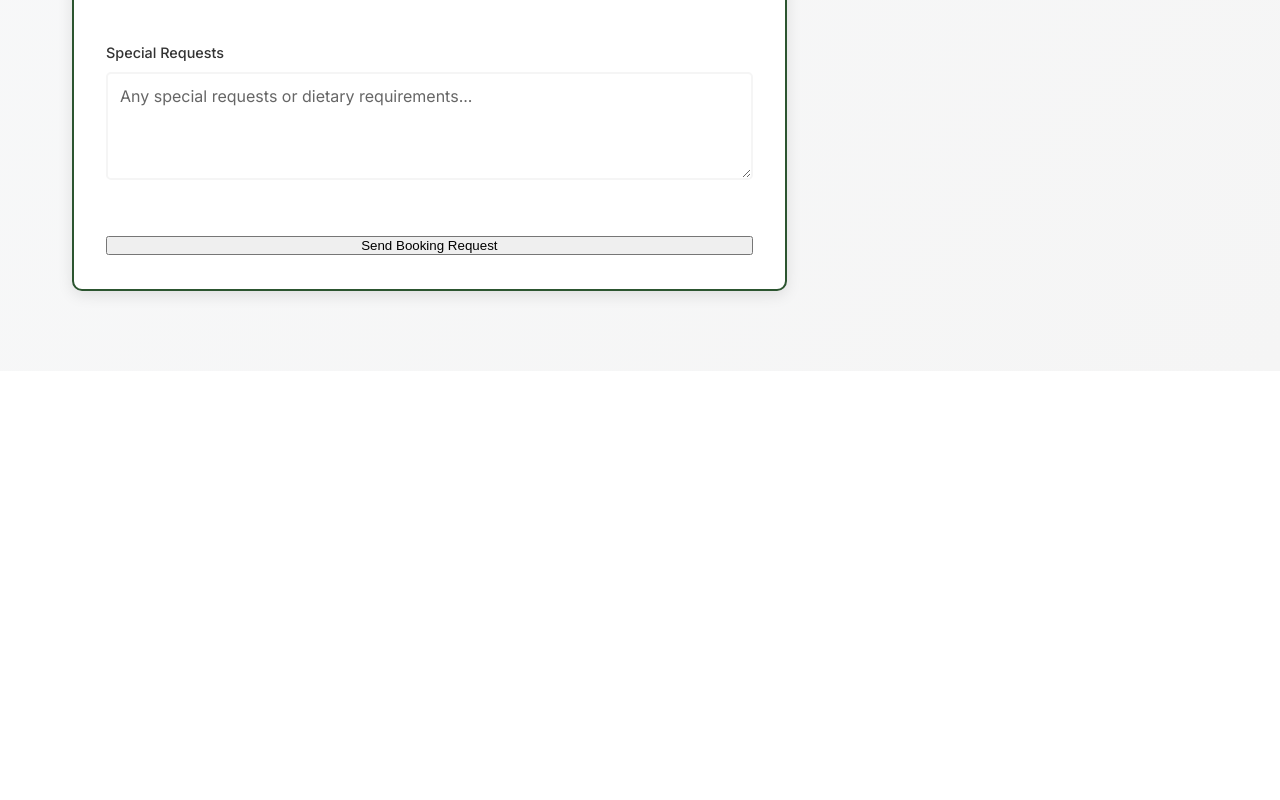
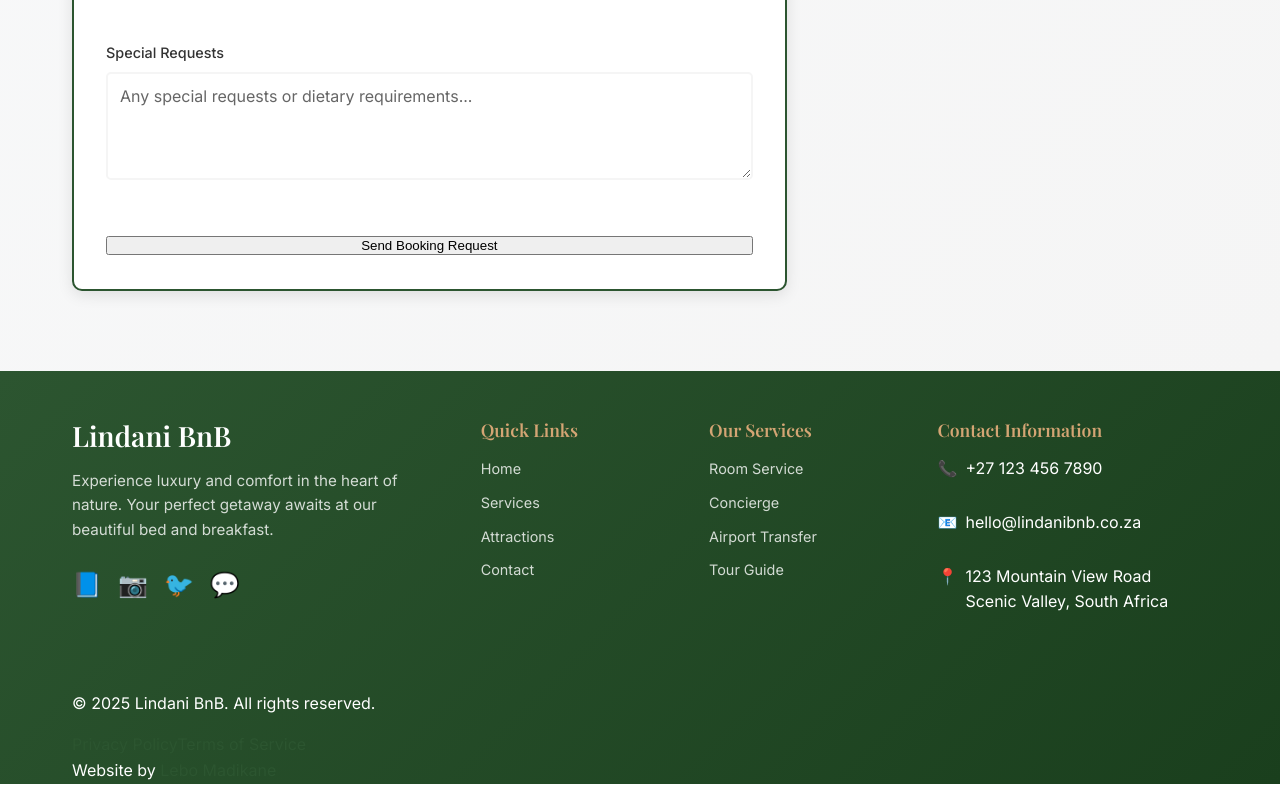
Before and after one commit to Lebo-Madikane/lindani-bnb, a Next.js app: page / in a window 1280 px wide. Shown: the part 7720-8520 px from the top of the page. Before the commit the page ends 8091 px from the top, so only its background shows below. Built offline with nearby package versions, Linux system fonts and the light colour scheme.

Commit message:
create Footer component

```diff
--- a/src/app/page.js
+++ b/src/app/page.js
@@ -6,6 +6,7 @@ import Amenities from '@/components/Amenities/Amenities'
 import Highlights from '@/components/Highlights/Highlights'
 import Testimonials from '@/components/Testimonials/Testimonials'
 import ContactForm from '@/components/ContactForm/ContactForm'
+import Footer from '@/components/Footer/Footer'
 
 export default function HomePage() {
   return (
@@ -19,6 +20,7 @@ export default function HomePage() {
         <Highlights />
         <Testimonials />
         <ContactForm />
+        <Footer />
       </main>
     </>
   )
--- a/src/components/Footer/Footer.js
+++ b/src/components/Footer/Footer.js
@@ -0,0 +1,82 @@
+import Link from 'next/link'
+import styles from './Footer.module.scss'
+
+export default function Footer() {
+    const currentYear = new Date().getFullYear()
+
+    return (
+        <footer className={styles.footer}>
+            <div className={styles.container}>
+                <div className={styles.content}>
+                    {/* Brand Section */}
+                    <div className={styles.brand}>
+                        <h3 className={styles.logo}>Lindani BnB</h3>
+                        <p className={styles.description}>
+                            Experience luxury and comfort in the heart of nature.
+                            Your perfect getaway awaits at our beautiful bed and breakfast.
+                        </p>
+                        <div className={styles.social}>
+                            <a href="#" aria-label="Facebook">📘</a>
+                            <a href="#" aria-label="Instagram">📷</a>
+                            <a href="#" aria-label="Twitter">🐦</a>
+                            <a href="#" aria-label="WhatsApp">💬</a>
+                        </div>
+                    </div>
+
+                    {/* Quick Links */}
+                    <div className={styles.links}>
+                        <h4>Quick Links</h4>
+                        <ul>
+                            <li><Link href="/">Home</Link></li>
+                            <li><Link href="/services">Services</Link></li>
+                            <li><Link href="/attractions">Attractions</Link></li>
+                            <li><Link href="#contact">Contact</Link></li>
+                        </ul>
+                    </div>
+
+                    {/* Services */}
+                    <div className={styles.links}>
+                        <h4>Our Services</h4>
+                        <ul>
+                            <li><a href="#services">Room Service</a></li>
+                            <li><a href="#services">Concierge</a></li>
+                            <li><a href="#services">Airport Transfer</a></li>
+                            <li><a href="#services">Tour Guide</a></li>
+                        </ul>
+                    </div>
+
+                    {/* Contact Info */}
+                    <div className={styles.contact}>
+                        <h4>Contact Information</h4>
+                        <div className={styles.contactItem}>
+                            <span>📞</span>
+                            <p>+27 123 456 7890</p>
+                        </div>
+                        <div className={styles.contactItem}>
+                            <span>📧</span>
+                            <p>hello@lindanibnb.co.za</p>
+                        </div>
+                        <div className={styles.contactItem}>
+                            <span>📍</span>
+                            <p>123 Mountain View Road<br />Scenic Valley, South Africa</p>
+                        </div>
+                    </div>
+                </div>
+
+                {/* Bottom Bar */}
+                <div className={styles.bottom}>
+                    <div className={styles.bottomContent}>
+                        <p>&copy; {currentYear} Lindani BnB. All rights reserved.</p>
+                        <div className={styles.legal}>
+                            <Link href="/privacy">Privacy Policy</Link>
+                            <Link href="/terms">Terms of Service</Link>
+                        </div>
+                        <p className={styles.developer}>
+                            Website by <Link href="https://lebo-madikane.github.io/portfolio/" target="_blank">Lebo Madikane</Link>
+                        </p>
+                    </div>
+                </div>
+            </div>
+        </footer>
+    )
+}
--- a/src/components/Footer/Footer.module.scss
+++ b/src/components/Footer/Footer.module.scss
@@ -0,0 +1,112 @@
+@import '../../styles/variables';
+@import '../../styles/mixins';
+
+.footer {
+    background: linear-gradient(135deg, var(--primary-color), #1a3f1d);
+    color: var(--white);
+
+    .container {
+        @include container;
+    }
+}
+
+.content {
+    display: grid;
+    grid-template-columns: 2fr 1fr 1fr 1.5fr;
+    gap: 3rem;
+    padding: 3rem 0;
+
+    @include mobile {
+        grid-template-columns: 1fr;
+        gap: 2rem;
+        text-align: center;
+    }
+}
+
+// Brand Section
+.brand {
+    .logo {
+        font-family: $font-secondary;
+        font-size: 1.75rem;
+        margin-bottom: 1rem;
+        font-weight: 600;
+        color: var(--white);
+    }
+
+    .description {
+        color: rgba(255, 255, 255, 0.8);
+        line-height: 1.6;
+        margin-bottom: 1.5rem;
+        font-size: 0.95rem;
+    }
+
+    .social {
+        display: flex;
+        gap: 1rem;
+
+        @include mobile {
+            justify-content: center;
+        }
+
+        a {
+            display: inline-block;
+            font-size: 1.5rem;
+            transition: transform 0.3s ease;
+
+            &:hover {
+                transform: scale(1.2);
+            }
+        }
+    }
+}
+
+// Links Sections
+.links {
+    h4 {
+        color: var(--accent-color);
+        font-size: 1.1rem;
+        margin-bottom: 1rem;
+        font-weight: 600;
+    }
+
+    ul {
+        list-style: none;
+        padding: 0;
+        margin: 0;
+
+        li {
+            margin-bottom: 0.5rem;
+
+            a {
+                color: rgba(255, 255, 255, 0.8);
+                font-size: 0.9rem;
+                transition: color 0.3s ease;
+
+                &:hover {
+                    color: var(--accent-color);
+                }
+            }
+        }
+    }
+}
+
+// Contact Section
+.contact {
+    h4 {
+        color: var(--accent-color);
+        font-size: 1.1rem;
+        margin-bottom: 1rem;
+        font-weight: 600;
+    }
+}
+
+.contactItem {
+    display: flex;
+    align-items: flex-start;
+    gap: 0.5rem;
+    margin-bottom: 0.75rem;
+
+    @include mobile {
+        justify-content: center;
+    }
+}
```
